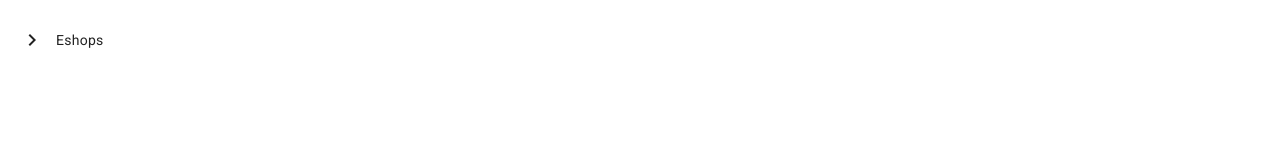
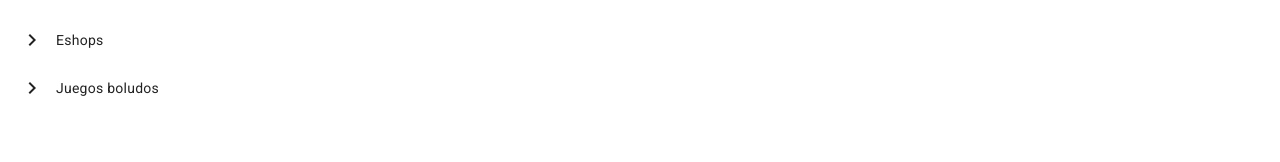
Before and after one commit to alejandrojuarez675/link-catalog, an Angular app: page /poc in a window 1280 px wide. Shown: the part 136-298 px from the top of the page. Built offline with nearby package versions, Linux system fonts and the light colour scheme.

Commit message:
add examples

```diff
--- a/src/app/core/mocks/tree-example.ts
+++ b/src/app/core/mocks/tree-example.ts
@@ -104,6 +104,25 @@ export const treeExample: Dashboard = {
           },
         ],
       },
+      {
+        id: 'uuid-code-uuid-code-uuid-code-uuid-code',
+        type: 'FOLDER',
+        title: 'Juegos boludos',
+        description: '',
+        urlLogo: null,
+        link: null,
+        nodes: [
+          {
+            id: 'uuid-code-uuid-code-uuid-code-uuid-code',
+            type: 'LINK',
+            title: 'Airline Manager',
+            description: '',
+            urlLogo: null,
+            link: 'https://www.airlinemanager.com/',
+            nodes: [],
+          },
+        ],
+      },
     ],
   },
   privacy: 'PUBLIC',
```
